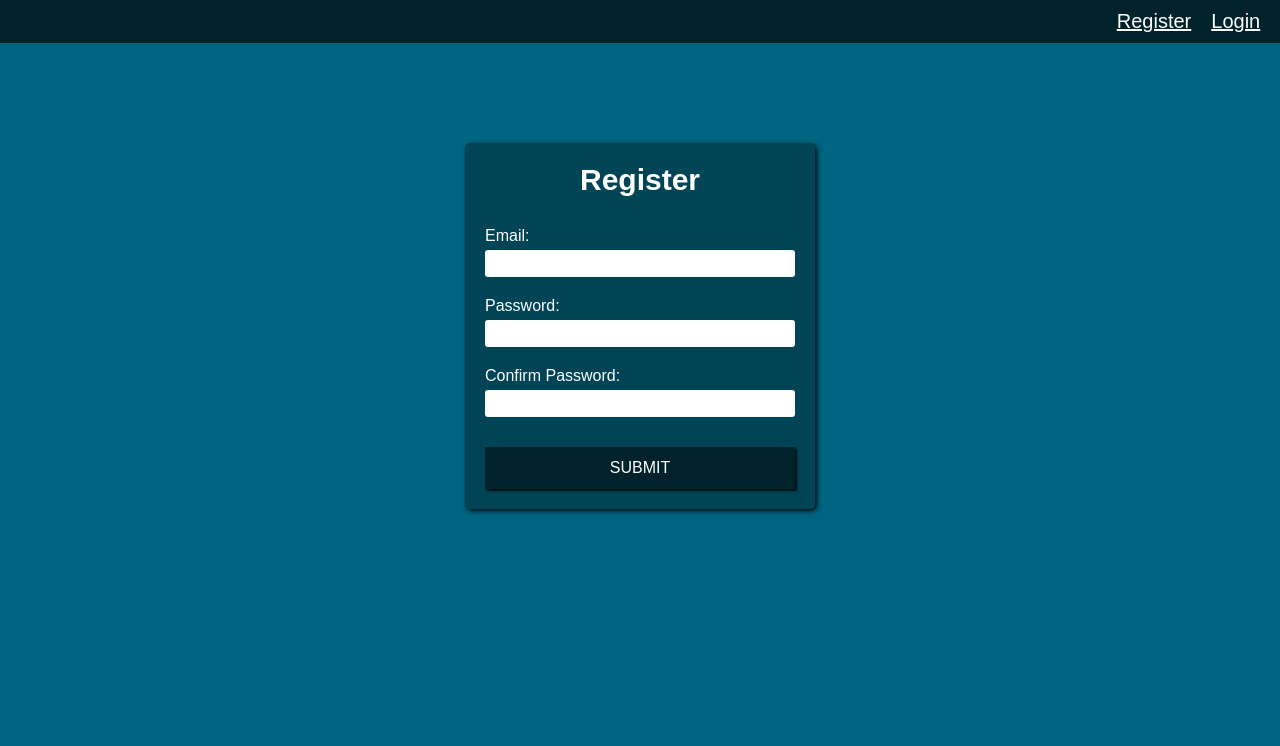
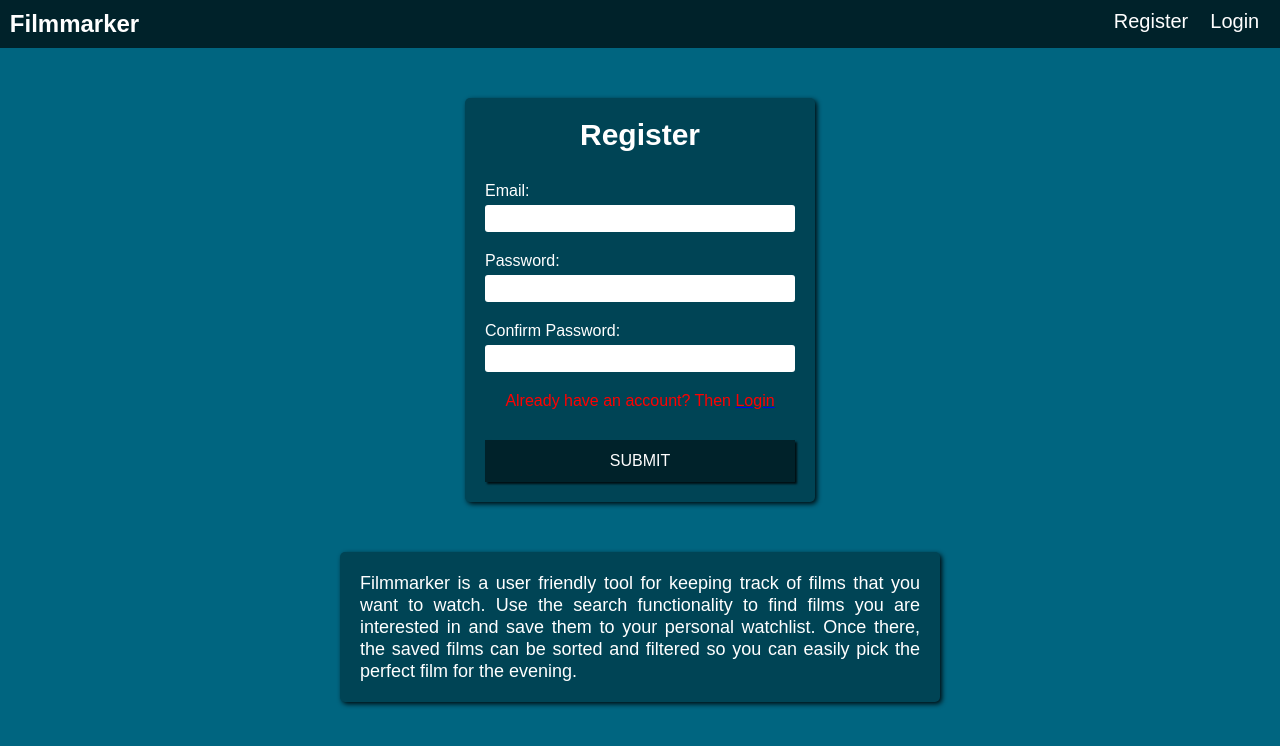
Before and after one commit to Johngn/filmbookmarker-client, a React (Create React App) app: page /register in a window 1280 px wide. Shown: the top 746 px of the page. Built offline with nearby package versions, Linux system fonts and the light colour scheme.

Commit message:
added more information and new title

```diff
--- a/src/App.css
+++ b/src/App.css
@@ -51,6 +51,23 @@ header {
   width: 80%;
 }
 
+.search-text {
+  max-width: 750px;
+  margin: auto;
+  color: #fff;
+  background-color: var(--primary-color);
+  margin: auto;
+  margin-top: 10px;
+  margin-bottom: 30px;
+  padding: 20px;
+  box-shadow: 2px 2px 5px rgba(0, 0, 0, 0.9);
+  border-radius: 5px;
+  text-align: justify;
+  font-size: 18px;
+  line-height: 22px;
+  text-align: center;
+}
+
 .search-year {
   border: none;
   border-left: 1px solid var(--primary-color);
@@ -89,26 +106,37 @@ header {
   padding: 5px;
 }
 
+.navbar-title {
+  color: #fff;
+  font-size: 24px;
+}
+
+.navbar-title-link {
+  text-decoration: none;
+}
+
 .navbar-link {
   color: #fff;
-  padding: 5px;
+  padding: 6px;
   margin: 5px;
+  font-size: 20px;
+  text-decoration: none;
 }
 
 .navbar-logout {
+  position: relative;
   color: #fff;
   background-color: transparent;
   font-size: 20px;
   border: none;
-  border-bottom: 1px solid #fff;
-  padding: 0;
   cursor: pointer;
   margin-right: 5px;
+  margin-left: 10px;
+  top: -1px;
 }
 
 .navbar-logout:hover {
   color: var(--tertiary-color);
-  border-bottom: 1px solid var(--tertiary-color);
 }
 
 .navbar-link:hover {
@@ -371,3 +399,80 @@ header {
   background: rgb(206, 0, 0);
   color: #fff;
 }
+
+/* REGISTER/LOGIN */
+
+.register-text {
+  max-width: 600px;
+  margin: auto;
+  color: #fff;
+  background-color: var(--primary-color);
+  margin: auto;
+  margin-top: 50px;
+  padding: 20px;
+  box-shadow: 2px 2px 5px rgba(0, 0, 0, 0.9);
+  border-radius: 5px;
+  text-align: justify;
+  font-size: 18px;
+  line-height: 22px;
+}
+
+.register-warning {
+  color: rgb(255, 0, 0);
+  text-underline-position: below;
+}
+
+.register-warning:hover {
+  color: #fff;
+}
+
+.register-form-container {
+  background: var(--primary-color);
+  max-width: 350px;
+  margin: auto;
+  margin-top: 50px;
+  padding: 20px;
+  box-shadow: 2px 2px 5px rgba(0, 0, 0, 0.9);
+  border-radius: 5px;
+}
+
+.register-form-header {
+  color: #fff;
+  text-align: center;
+  font-size: 30px;
+  margin-bottom: 10px;
+}
+
+.register-form-item {
+  display: flex;
+  flex-direction: column;
+}
+
+.register-form-label {
+  color: #fff;
+  margin-bottom: 5px;
+  margin-top: 20px;
+}
+
+.register-form-input {
+  font-size: 18px;
+  border: none;
+  border-radius: 3px;
+  padding: 3px;
+}
+
+.register-form-button {
+  text-transform: uppercase;
+  border: none;
+  cursor: pointer;
+  margin-top: 30px;
+  color: #fff;
+  padding: 12px;
+  font-size: 16px;
+  background-color: var(--secondary-color);
+  box-shadow: 2px 2px 2px rgba(0, 0, 0, 0.8);
+}
+
+.register-form-button:hover {
+  background-color: var(--tertiary-color);
+}
--- a/src/components/Navbar.tsx
+++ b/src/components/Navbar.tsx
@@ -10,7 +10,7 @@ const Navbar = () => {
   return (
     <header>
       <nav className="navbar container">
-        {isAuthenticated ? (
+        {/* {isAuthenticated ? (
           <div>
             <Link className="navbar-link" to="/">
               Search
@@ -21,16 +21,28 @@ const Navbar = () => {
           </div>
         ) : (
           ''
-        )}
+        )} */}
+
+        <Link className="navbar-title-link" to="/">
+          <h2 className="navbar-title">Filmmarker</h2>
+        </Link>
 
         {isAuthenticated ? (
+          <>
+            <div>
+              <Link className="navbar-link" to="/">
+                Search
+              </Link>
+              <Link className="navbar-link" to="/watchlist">
+                Watchlist
+              </Link>
+              <button onClick={logout} className="navbar-logout">
+                Logout
+              </button>
+            </div>
+          </>
+        ) : (
           <div>
-            <button onClick={logout} className="navbar-logout">
-              Logout
-            </button>
-          </div>
-        ) : (
-          <div style={{ marginLeft: 'auto' }}>
             <Link className="navbar-link" to="/register">
               Register
             </Link>
--- a/src/components/Search.tsx
+++ b/src/components/Search.tsx
@@ -25,6 +25,12 @@ const Search = () => {
 
   return (
     <div className="container">
+      <div>
+        <p className="search-text">
+          Search for films using the search box, and then add them to your
+          watchlist.
+        </p>
+      </div>
       <Searchbox />
       <main id="home">
         {films.loading ? (
--- a/src/components/Watchlist.tsx
+++ b/src/components/Watchlist.tsx
@@ -127,7 +127,9 @@ const Watchlist = () => {
 
   return (
     <main id="watchlist-page" className="narrow-container">
-      <h1 className="watchlist-heading">Watchlist</h1>
+      <p className="search-text">
+        Use the options to filter and sort your watchlist.
+      </p>
       <div className="watchlist-button-container">
         <div className="watchlist-number-of-films-container">
           {filteredFilms.length} films
--- /dev/null
+++ b/src/components/auth/IntroText.tsx
@@ -0,0 +1,13 @@
+const IntroText = () => (
+  <div>
+    <p className="register-text">
+      Filmmarker is a user friendly tool for keeping track of films that you
+      want to watch. Use the search functionality to find films you are
+      interested in and save them to your personal watchlist. Once there, the
+      saved films can be sorted and filtered so you can easily pick the perfect
+      film for the evening.
+    </p>
+  </div>
+);
+
+export default IntroText;
--- a/src/components/auth/Login.tsx
+++ b/src/components/auth/Login.tsx
@@ -1,8 +1,10 @@
 import { useState, useEffect } from 'react';
+import { Redirect, Link } from 'react-router-dom';
+
 import { useTypedSelector } from '../../hooks/useTypedSelector';
-import './login.css';
-import { Redirect } from 'react-router-dom';
 import { useActions } from '../../hooks/useActions';
+
+import IntroText from './IntroText';
 
 const Login = () => {
   const [email, setEmail] = useState('');
@@ -29,6 +31,7 @@ const Login = () => {
   }
 
   return (
+    <>
       <div className="register-form-container">
         <h3 className="register-form-header">Login</h3>
         <form onSubmit={loginUserHandler} className="register-form">
@@ -52,11 +55,20 @@ const Login = () => {
               type="password"
             ></input>
           </div>
+          <p style={{ marginTop: '20px', color: 'red', textAlign: 'center' }}>
+            No account?{' '}
+            <Link to="/register">
+              <span className="register-warning">Register</span>
+            </Link>{' '}
+            first
+          </p>
           <div className="register-form-item">
             <button className="register-form-button">Submit</button>
           </div>
         </form>
       </div>
+      <IntroText />
+    </>
   );
 };
 
--- a/src/components/auth/Register.tsx
+++ b/src/components/auth/Register.tsx
@@ -1,8 +1,10 @@
 import { useState } from 'react';
+import { Redirect, Link } from 'react-router-dom';
+
 import { useTypedSelector } from '../../hooks/useTypedSelector';
-import './register.css';
-import { Redirect } from 'react-router-dom';
 import { useActions } from '../../hooks/useActions';
+
+import IntroText from './IntroText';
 
 const Register = () => {
   const [email, setEmail] = useState('');
@@ -27,6 +29,7 @@ const Register = () => {
   }
 
   return (
+    <>
       <div className="register-form-container">
         <h3 className="register-form-header">Register</h3>
         <form onSubmit={registerUserHandler} className="register-form">
@@ -60,11 +63,20 @@ const Register = () => {
               type="password"
             ></input>
           </div>
+          <p style={{ marginTop: '20px', color: 'red', textAlign: 'center' }}>
+            Already have an account? Then{' '}
+            <Link to="/login">
+              <span className="register-warning">Login</span>
+            </Link>
+          </p>
           <div className="register-form-item">
             <button className="register-form-button">Submit</button>
           </div>
         </form>
       </div>
+
+      <IntroText />
+    </>
   );
 };
 
--- a/src/components/auth/register.css
+++ /dev/null
@@ -1,50 +0,0 @@
-.register-form-container {
-    background: var(--primary-color);
-    max-width: 350px;
-    margin: auto;
-    margin-top: 100px;
-    padding: 20px;
-    box-shadow: 2px 2px 5px rgba(0, 0, 0, 0.9);
-    border-radius: 5px;
-}
-
-.register-form-header {
-    color: #fff;
-    text-align: center;
-    font-size: 30px;
-    margin-bottom: 10px;
-}
-
-.register-form-item {
-    display: flex;
-    flex-direction: column;
-}
-
-.register-form-label {
-    color: #fff;
-    margin-bottom: 5px;
-    margin-top: 20px;
-}
-
-.register-form-input {
-    font-size: 18px;
-    border: none;
-    border-radius: 3px;
-    padding: 3px;
-}
-
-.register-form-button {
-    text-transform: uppercase;
-    border: none;
-    cursor: pointer;
-    margin-top: 30px;
-    color: #fff;
-    padding: 12px;
-    font-size: 16px;
-    background-color: var(--secondary-color);
-    box-shadow: 2px 2px 2px rgba(0, 0, 0, 0.8);
-}
-
-.register-form-button:hover {
-    background-color: var(--tertiary-color);
-}
```
Also changed, not shown: src/components/auth/login.css (deleted), 1 other file (tests, documents, lock files or other folders). Lines whose indentation alone changed are shown as unchanged.
